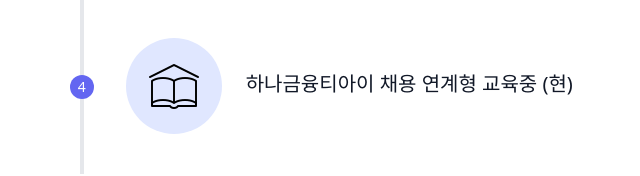
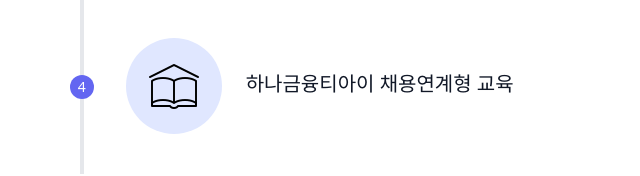
Before and after one commit to jinsumin/next-portfolio, a Next.js app: page /education in a window 1280 px wide. Shown: the part 742-918 px from the top of the page, without its empty margins (157-797 px from the left). Built offline with nearby package versions, Linux system fonts and the light colour scheme.

Commit message:
update : education

```diff
--- a/pages/education.js
+++ b/pages/education.js
@@ -136,7 +136,7 @@
               </div>
               <div className="flex-grow sm:pl-6 mt-6 sm:mt-0">
                 <h2 className="font-medium title-font text-gray-900 mb-1 text-xl">
-                  하나금융티아이 채용 연계형 교육중 (현)
+                  하나금융티아이 채용연계형 교육
                 </h2>
               </div>
             </div>
```
